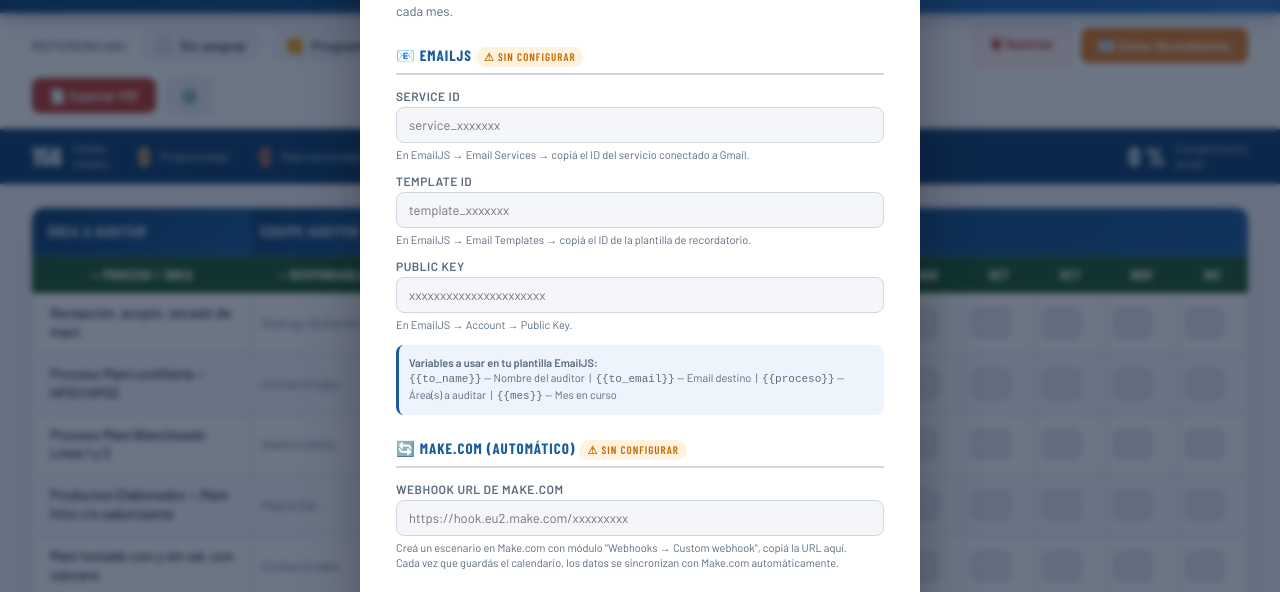
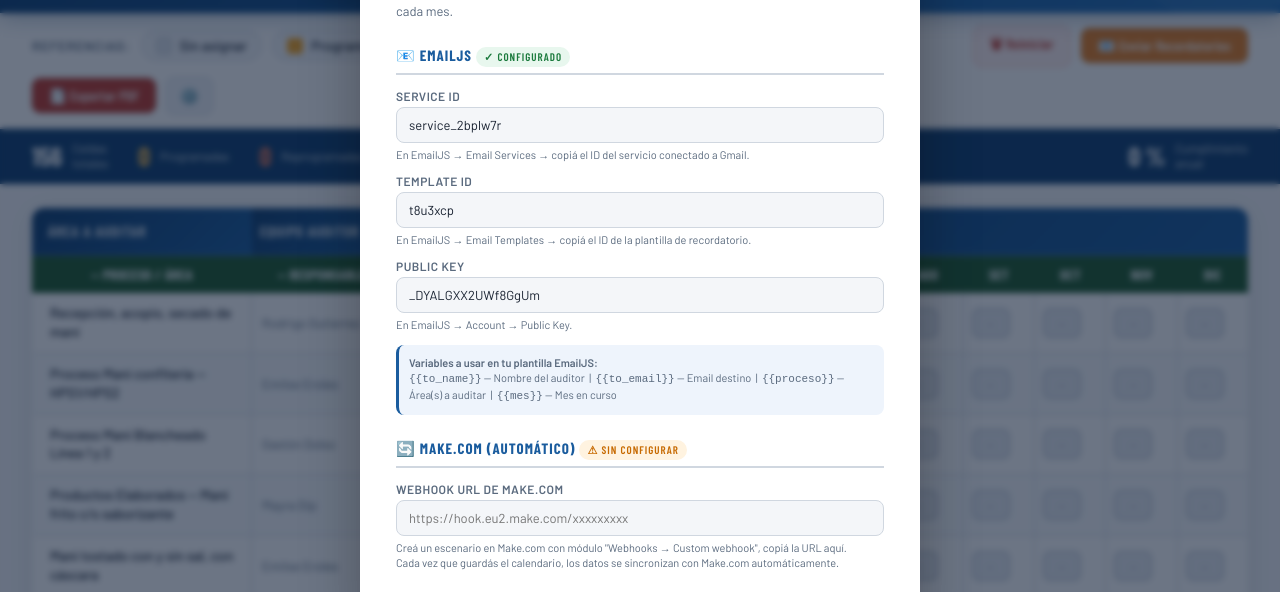
Before and after one commit to rgutierrez-ADG/calendario-auditoria-2026, a plain HTML site: page index.html in a window 1280 px wide. Both pictures are taken after a click on the button "⚙️". Shown: the part 137-729 px from the top of the page. Drawn offline with nearby package versions, Linux system fonts and the light colour scheme.

Commit message:
Update index.html

```diff
--- a/index.html
+++ b/index.html
@@ -417,9 +417,9 @@ function save() {
 // ── CONFIG ──
 function loadConfig() {
   return {
-    service:  localStorage.getItem('ej_service')  || '',
-    template: localStorage.getItem('ej_template') || '',
-    pubkey:   localStorage.getItem('ej_pubkey')   || '',
+    service:  localStorage.getItem('ej_service')  || 'service_2bplw7r',
+    template: localStorage.getItem('ej_template') || 't8u3xcp',
+    pubkey:   localStorage.getItem('ej_pubkey')   || '_DYALGXX2UWf8GgUm',
     webhook:  localStorage.getItem('make_webhook') || ''
   };
 }
@@ -661,6 +661,10 @@ function openModal() {
   document.getElementById('inp-template').value = cfg.template;
   document.getElementById('inp-pubkey').value   = cfg.pubkey;
   document.getElementById('inp-webhook').value  = cfg.webhook;
+  // persist defaults to localStorage so badges show OK
+  if (!localStorage.getItem('ej_service'))  localStorage.setItem('ej_service',  cfg.service);
+  if (!localStorage.getItem('ej_template')) localStorage.setItem('ej_template', cfg.template);
+  if (!localStorage.getItem('ej_pubkey'))   localStorage.setItem('ej_pubkey',   cfg.pubkey);
   updateBadges();
   document.getElementById('modalOverlay').classList.add('open');
 }
@@ -678,6 +682,17 @@ function showToast(msg, type) {
 }
 
 // ── INIT ──
+// Pre-load EmailJS credentials
+if (!localStorage.getItem('ej_service'))  localStorage.setItem('ej_service',  'service_2bplw7r');
+if (!localStorage.getItem('ej_template')) localStorage.setItem('ej_template', 't8u3xcp');
+if (!localStorage.getItem('ej_pubkey'))   localStorage.setItem('ej_pubkey',   '_DYALGXX2UWf8GgUm');
+
+// Persist default credentials to localStorage on first load
+const _cfg = loadConfig();
+if (!localStorage.getItem('ej_service'))  localStorage.setItem('ej_service',  _cfg.service);
+if (!localStorage.getItem('ej_template')) localStorage.setItem('ej_template', _cfg.template);
+if (!localStorage.getItem('ej_pubkey'))   localStorage.setItem('ej_pubkey',   _cfg.pubkey);
+
 buildTable();
 updateBadges();
 </script>
```
